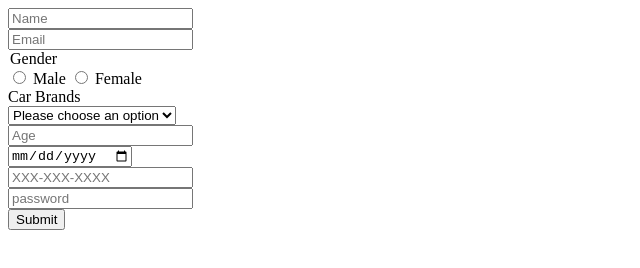
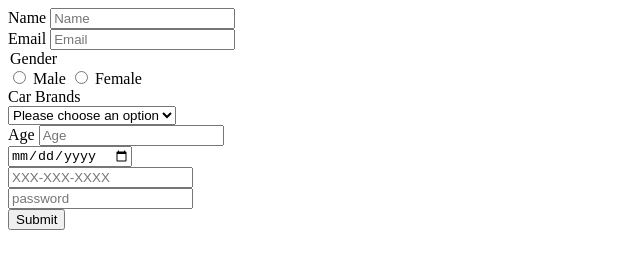
Before and after one commit to acciojob/signup-form-car-bprabs, a website: page main.html in a window 1280 px wide. Shown: the whole page, without its empty margins (0-640 px from the left). Drawn offline with Linux system fonts and the light colour scheme.

Commit message:
created a submission

```diff
--- a/main.html
+++ b/main.html
@@ -9,9 +9,10 @@
 <body>
 	<!-- the entire body must be written by student -->
 	<form method="post">
-
-		<input type="text" required  name="name" placeholder="Name"><br>
-		<input type="email" required name="email" placeholder="Email"><br>
+	    <label for="name">Name</label>
+		<input type="text" required  id="name" placeholder="Name"><br>
+		<label for="email">Email</label>
+		<input type="email" required id="email" placeholder="Email"><br>
 		<legend>Gender</legend>
 		<input type="radio" required id="gender_m" name="gender">
 		<label for="gender_m">Male</label>
@@ -24,10 +25,11 @@
 			<option>Hyundai</option>
 			<option>Maruti</option>
 		</select><br>
-		<input type="number" required name="age" placeholder="Age"><br>
-		<input type="date" required name="dob"><br>
-		<input type="tel"  name="tel" placeholder="XXX-XXX-XXXX"><br>
-		<input type="password" required name="password" placeholder="password"><br>
+		<label for="age">Age</label>
+		<input type="number" required id="age" placeholder="Age"><br>
+		<input type="date" required id="dob"><br>
+		<input type="tel" id="tel" placeholder="XXX-XXX-XXXX"><br>
+		<input type="password" required id="password" placeholder="password"><br>
 
 	</form>
 	<input type="submit">
```
